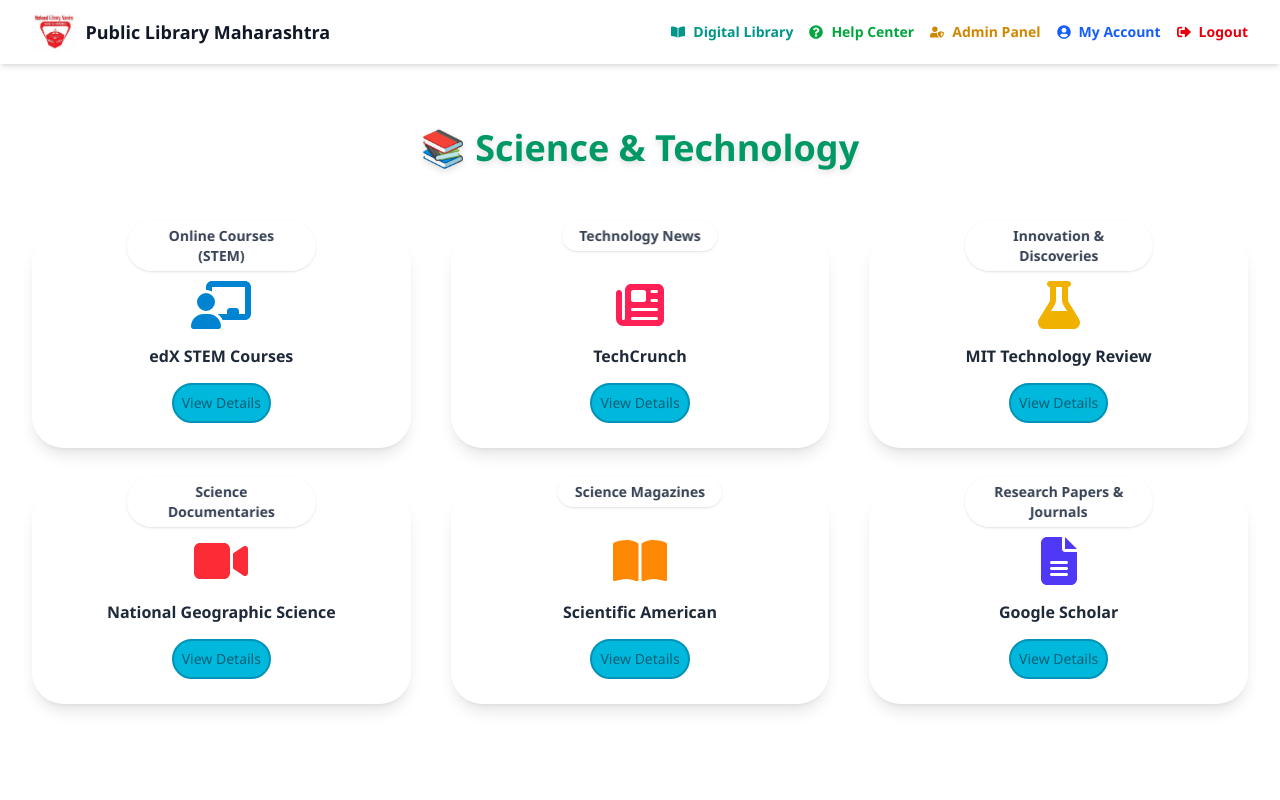
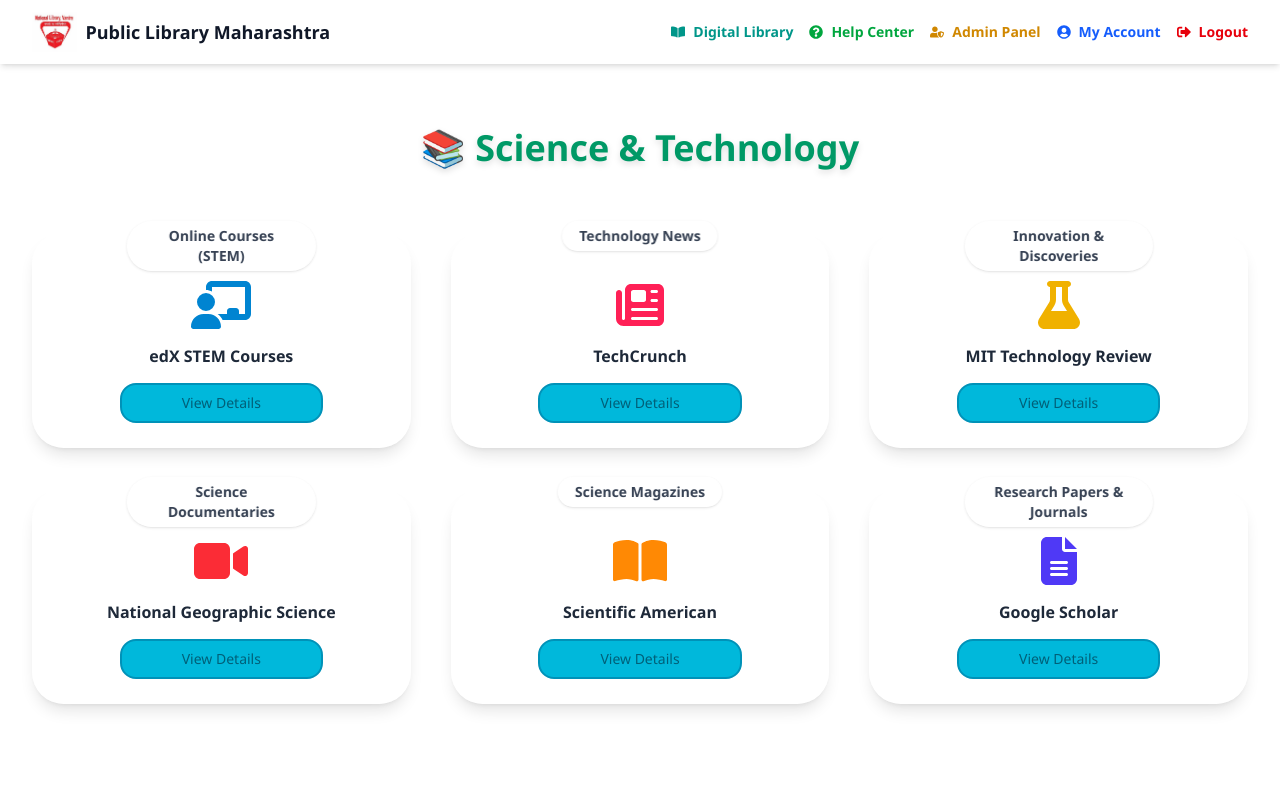
Before and after one commit to tahreeminamdar22/Public-Library-Maharashtra, a Next.js app: page /SciTech in a window 1280 px wide. Shown: the top 800 px of the page. Built offline with nearby package versions, Linux system fonts and the light colour scheme.

Commit message:
added new animations in science and tech route

```diff
--- a/app/SciTech/page.js
+++ b/app/SciTech/page.js
@@ -116,7 +116,7 @@ export default function Page() {
                     href={res.link}
                     target="_blank"
                     rel="noopener noreferrer"
-                    className="text-sm p-2 border-2 rounded-3xl border-cyan-600 bg-cyan-500 text-cyan-800 font-medium hover:font-extrabold mt-auto"
+                    className="text-sm  py-2 px-15 border-2 rounded-2xl border-cyan-600 bg-cyan-500 text-cyan-800 font-medium hover:font-extrabold mt-auto"
                   >
                     View Details
                   </a>
```
